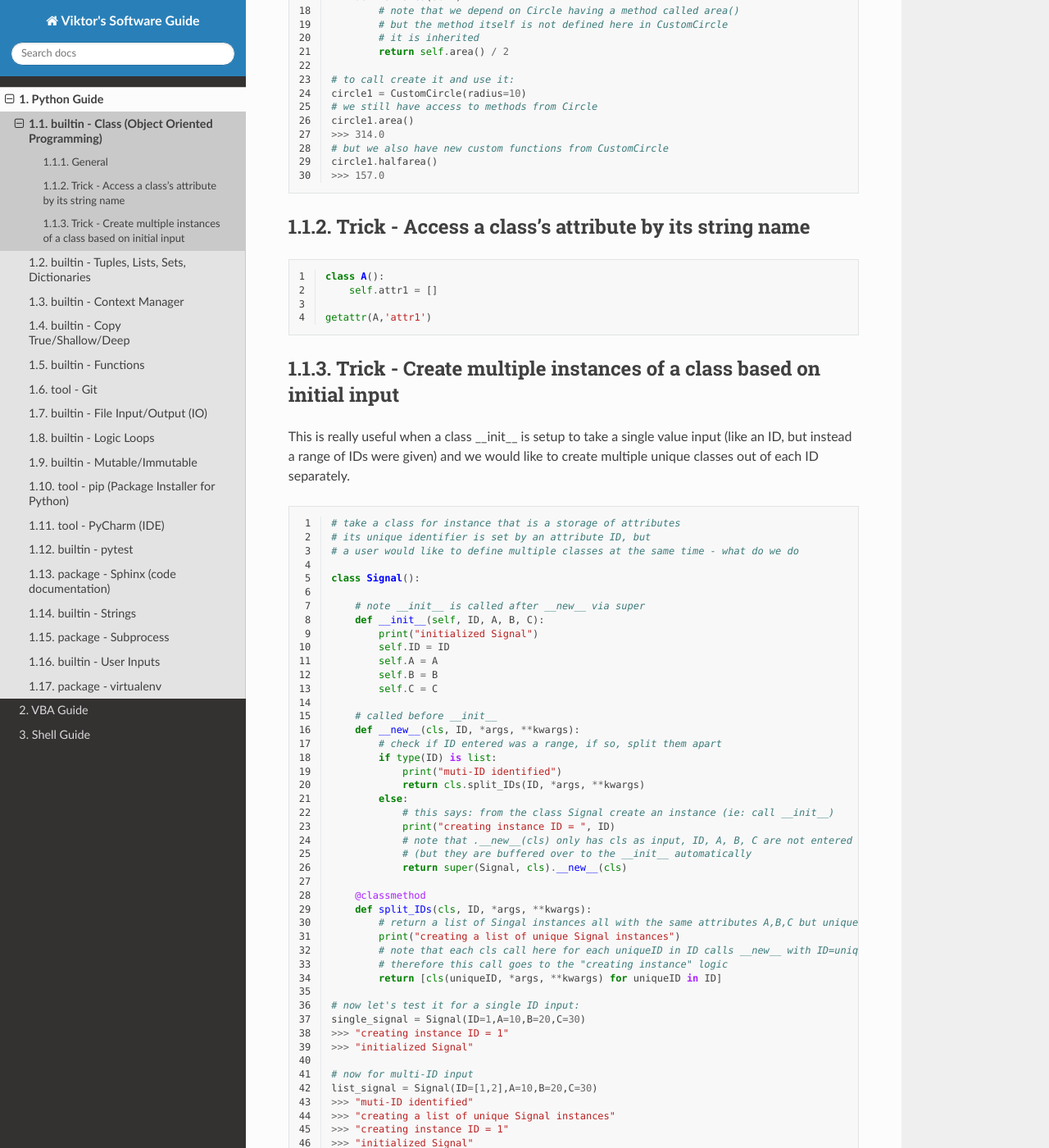
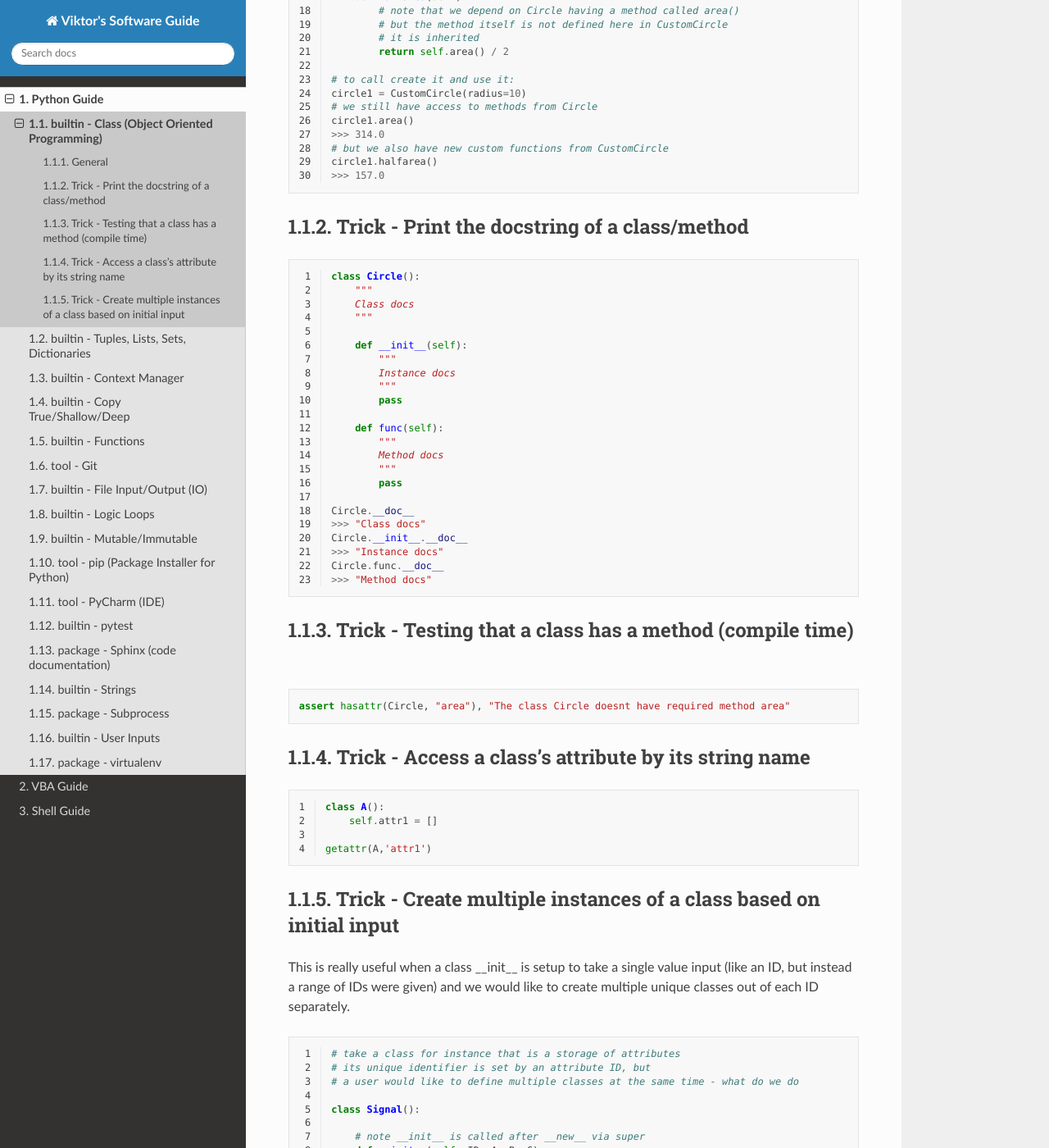
Before and after one commit to PydPiper/viks_SoftwareGuide, a Sphinx documentation site: the page built from source/python/class.rst, in a window 1280 px wide and 1400 px high, scrolled down 3654 px. Shown: the whole window at 82% size. Built offline with Sphinx 7.4.7 and the Read the Docs theme 2.0.0, drawn with Linux system fonts in a browser that asks for light colours.

Commit message:
added to class tricks hasattr and __doc__, added pycharm zoom tip

```diff
--- a/source/python/class.rst
+++ b/source/python/class.rst
@@ -227,6 +227,44 @@ General
     >>> 157.0
 
 
+Trick - Print the docstring of a class/method
+---------------------------------------------
+
+.. code-block:: python
+    :linenos:
+
+    class Circle():
+        """
+        Class docs
+        """
+
+        def __init__(self):
+            """
+            Instance docs
+            """
+            pass
+
+        def func(self):
+            """
+            Method docs
+            """
+            pass
+
+    Circle.__doc__
+    >>> "Class docs"
+    Circle.__init__.__doc__
+    >>> "Instance docs"
+    Circle.func.__doc__
+    >>> "Method docs"
+
+
+Trick - Testing that a class has a method (compile time)
+--------------------------------------------------------
+
+.. code-block:: python
+
+    assert hasattr(Circle, "area"), "The class Circle doesnt have required method area"
+
 
 Trick - Access a class's attribute by its string name
 -----------------------------------------------------
--- a/source/python/pycharm.rst
+++ b/source/python/pycharm.rst
@@ -5,3 +5,4 @@ General
 -------
 
 - To auto PEP8 (code cleanup/format): ``ctrl + alt + L``
+- To enable Crtl+Mouse Wheel text zoom: File > Settings > Editor > General > Mouse > Change Font size...
```
